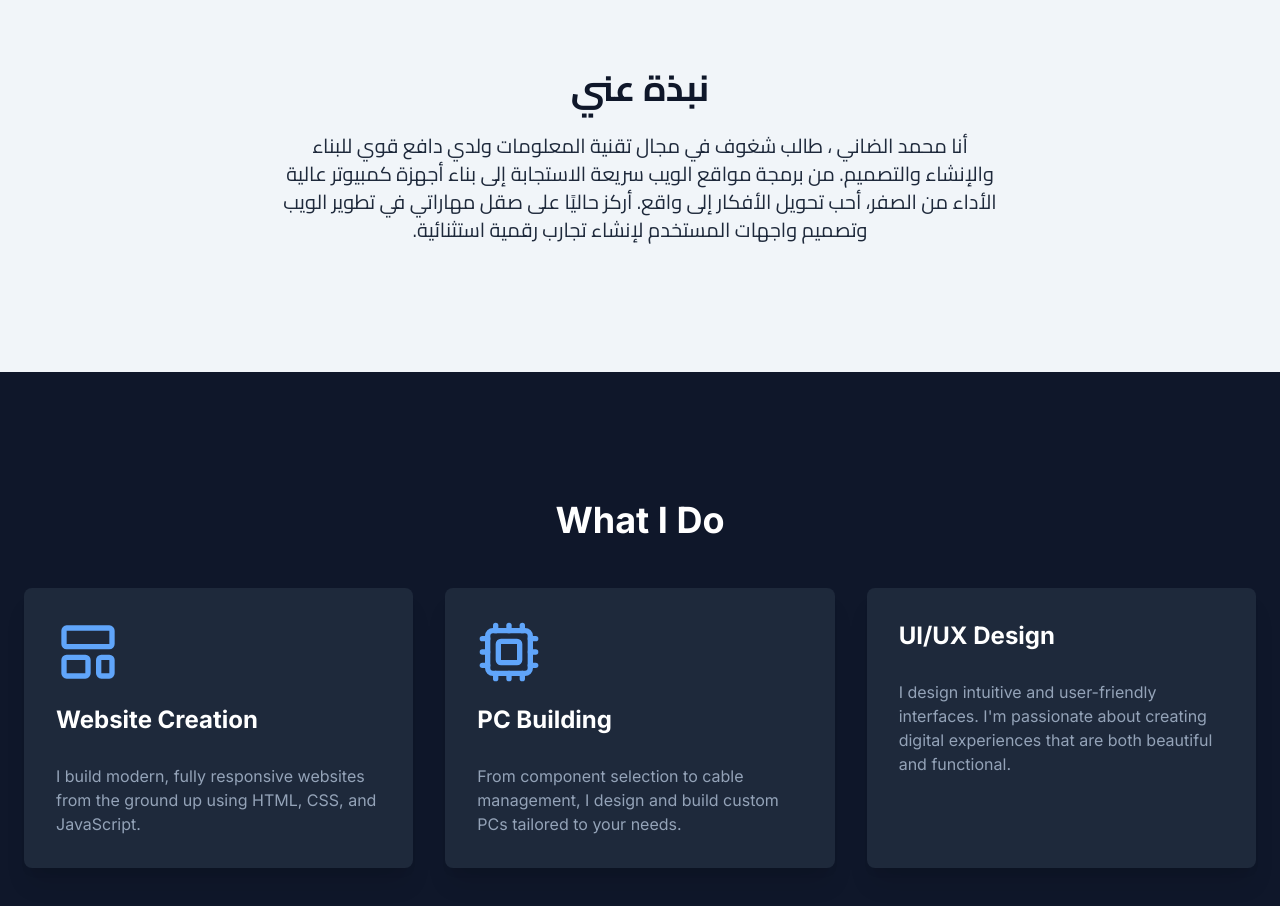
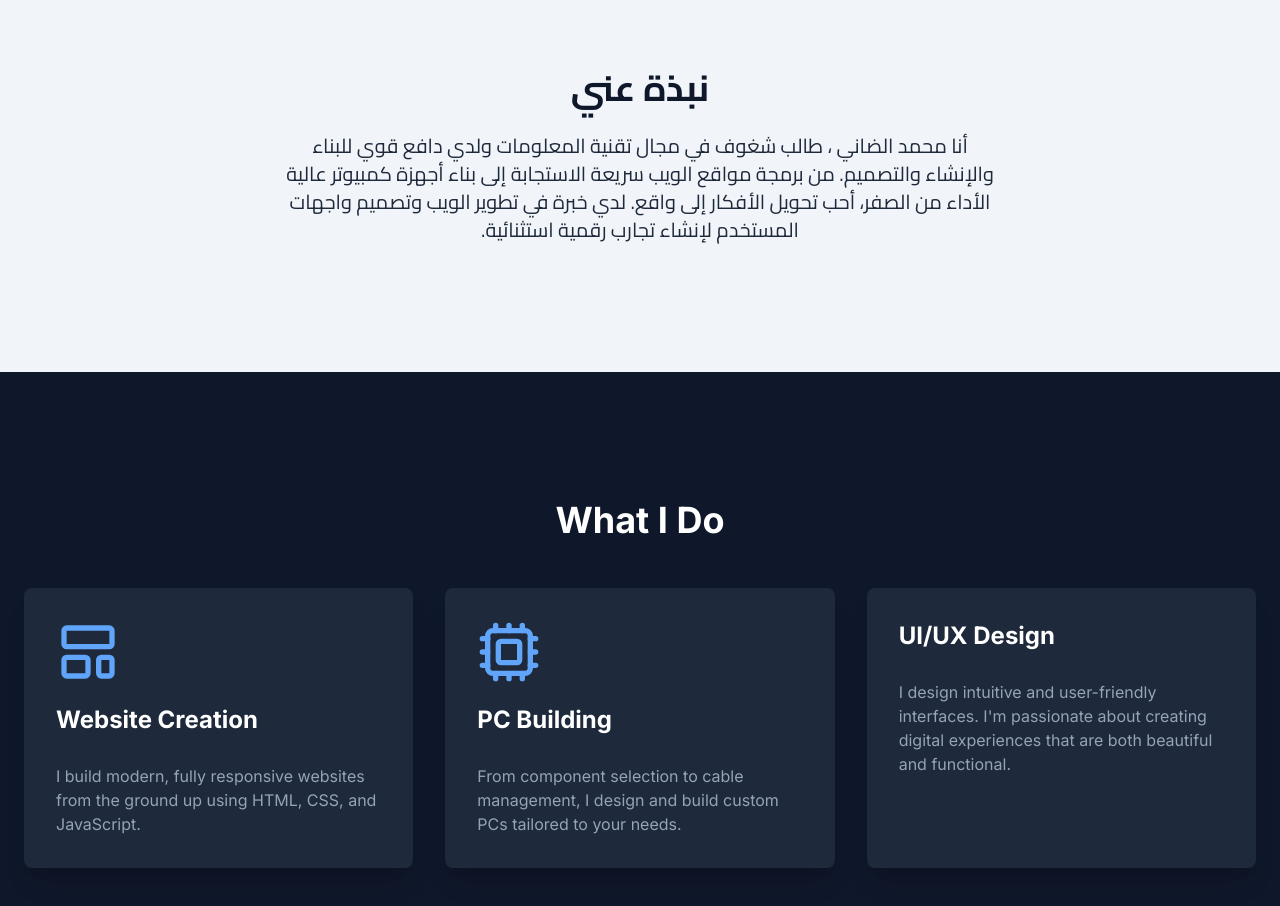
Before and after one commit to mohammed-aldhani/my-portfolio, a plain HTML site: page index.html in a window 1280 px wide. Shown: the part 860-1766 px from the top of the page. Drawn offline with nearby package versions, Linux system fonts and the light colour scheme; some icons are missing.

Commit message:
Update index.html

```diff
--- a/index.html
+++ b/index.html
@@ -118,7 +118,7 @@
 
                 <!-- Arabic Text with RTL direction -->
                 <p class="text-lg md:text-xl leading-relaxed font-arabic" dir="rtl">
-                    أنا محمد الضاني ، طالب شغوف في مجال تقنية المعلومات ولدي دافع قوي للبناء والإنشاء والتصميم. من برمجة مواقع الويب سريعة الاستجابة إلى بناء أجهزة كمبيوتر عالية الأداء من الصفر، أحب تحويل الأفكار إلى واقع. أركز حاليًا على صقل مهاراتي في تطوير الويب وتصميم واجهات المستخدم لإنشاء تجارب رقمية استثنائية.
+                    أنا محمد الضاني ، طالب شغوف في مجال تقنية المعلومات ولدي دافع قوي للبناء والإنشاء والتصميم. من برمجة مواقع الويب سريعة الاستجابة إلى بناء أجهزة كمبيوتر عالية الأداء من الصفر، أحب تحويل الأفكار إلى واقع. لدي خبرة في تطوير الويب وتصميم واجهات المستخدم لإنشاء تجارب رقمية استثنائية.
                 </p>
             </div>
         </section>
```
